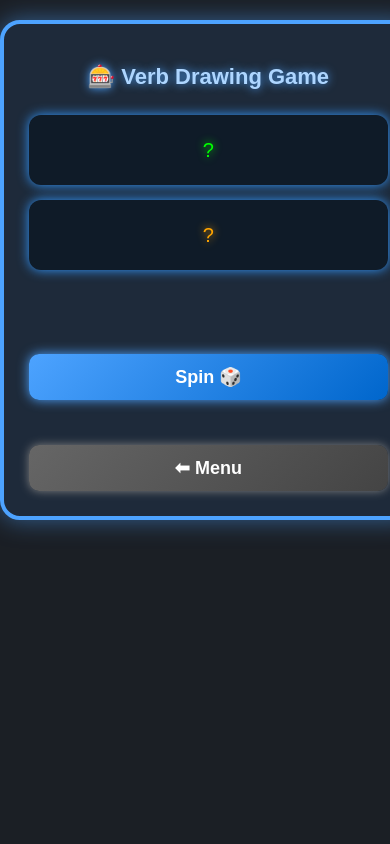
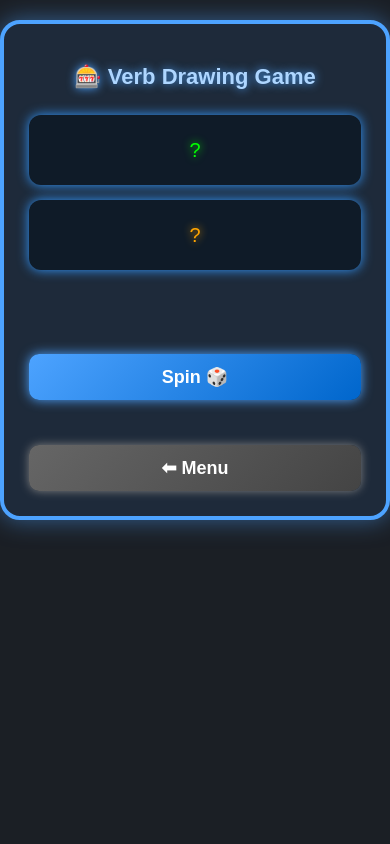
Before and after one commit to Mayengue-ProgramadorX/verb_drawing_game, a Flask app: page /roleta in a window 390 px wide. Run offline with Flask 3, Linux system fonts and the light colour scheme.

Commit message:
Project Final CS50 upadate css responsive

```diff
--- a/static/css/roleta.css
+++ b/static/css/roleta.css
@@ -3,6 +3,10 @@ body {
     background: #1b1f25;
     margin: 0;
     padding: 0;
+    min-height: 100vh; /* garante altura total real no mobile */
+    display: flex;
+    justify-content: center;
+    align-items: flex-start; /* mantém topo visível */
     font-family: Arial, sans-serif;
 }
 
@@ -12,14 +16,17 @@ body {
     border-radius: 20px;
     border: 4px solid #4da3ff;
     box-shadow: 0 0 25px #4da3ff80;
-    width: 92%;
+
+    width: 95%;
     max-width: 500px;
     padding: 25px;
-    margin: 20px auto;
+    margin-top: 20px;
+    margin-bottom: 30px;
+
     text-align: center;
     display: flex;
     flex-direction: column;
-    gap: 20px; /* espaço entre elementos */
+    gap: 20px;
 }
 
 /* TITLE */
@@ -33,25 +40,30 @@ body {
 /* FLEX BOX FOR VERB + TENSE */
 .roletas {
     display: flex;
-    flex-direction: column; /* MOBILE FIRST */
+    flex-direction: column;
     gap: 15px;
     width: 100%;
 }
 
 /* SLOT BOXES */
 .roleta {
-    width: 100%; /* RESPONSIVE! */
+    width: 100%;
     height: 70px;
     line-height: 70px;
     font-size: 20px;
+
     background: #0f1b28;
     color: white;
+
     border-radius: 12px;
     box-shadow: 0 0 12px #3399ff;
-    overflow: hidden;  /* evita texto quebrando */
+
+    overflow: hidden;
+    white-space: nowrap;
+    text-overflow: ellipsis;
 }
 
-/* COLORS */
+/* COLORS YOU WANTED */
 #slotVerb {
     color: #00ff00;
     text-shadow: 0 0 8px #00ff00;
@@ -62,7 +74,7 @@ body {
     text-shadow: 0 0 8px #ffa500;
 }
 
-/* SPIN BUTTON */
+/* SPIN, CONJUGAR, MENU BUTTONS */
 button {
     font-size: 18px;
     padding: 12px 20px;
@@ -70,10 +82,16 @@ button {
     cursor: pointer;
     font-weight: bold;
     border: none;
+
     width: 100%;
     background: linear-gradient(135deg, #4da3ff, #0066cc);
     color: white;
     box-shadow: 0 0 12px #4da3ff;
+}
+
+button:hover {
+    opacity: 0.9;
+    transform: scale(1.03);
 }
 
 /* BACK BUTTON */
@@ -83,24 +101,41 @@ button {
     margin-top: 5px;
 }
 
-button:hover {
-    opacity: 0.9;
-    transform: scale(1.03);
-}
-
-/* MESSAGE UNDER SPIN */
+/* TEXT OUTPUT */
 #spinMessage {
     font-size: 22px;
     color: #9cd6ff;
 }
 
-/* MESSAGE UNDER SPIN */
 #typeOutput {
     font-size: 22px;
     color: #9cd6ff;
 }
 
-/* TABLETS & DESKTOP: roletas lado a lado */
+/* REAL RESPONSIVE FIX FOR SMALL PHONES */
+@media (max-width: 380px) {
+    #roleta-container {
+        padding: 20px;
+        width: 96%;
+    }
+
+    #roleta-container h1 {
+        font-size: 18px;
+    }
+
+    .roleta {
+        height: 55px;
+        line-height: 55px;
+        font-size: 16px;
+    }
+
+    button {
+        font-size: 16px;
+        padding: 10px;
+    }
+}
+
+/* TABLETS & DESKTOP */
 @media (min-width: 600px) {
     .roletas {
         flex-direction: row;
```
